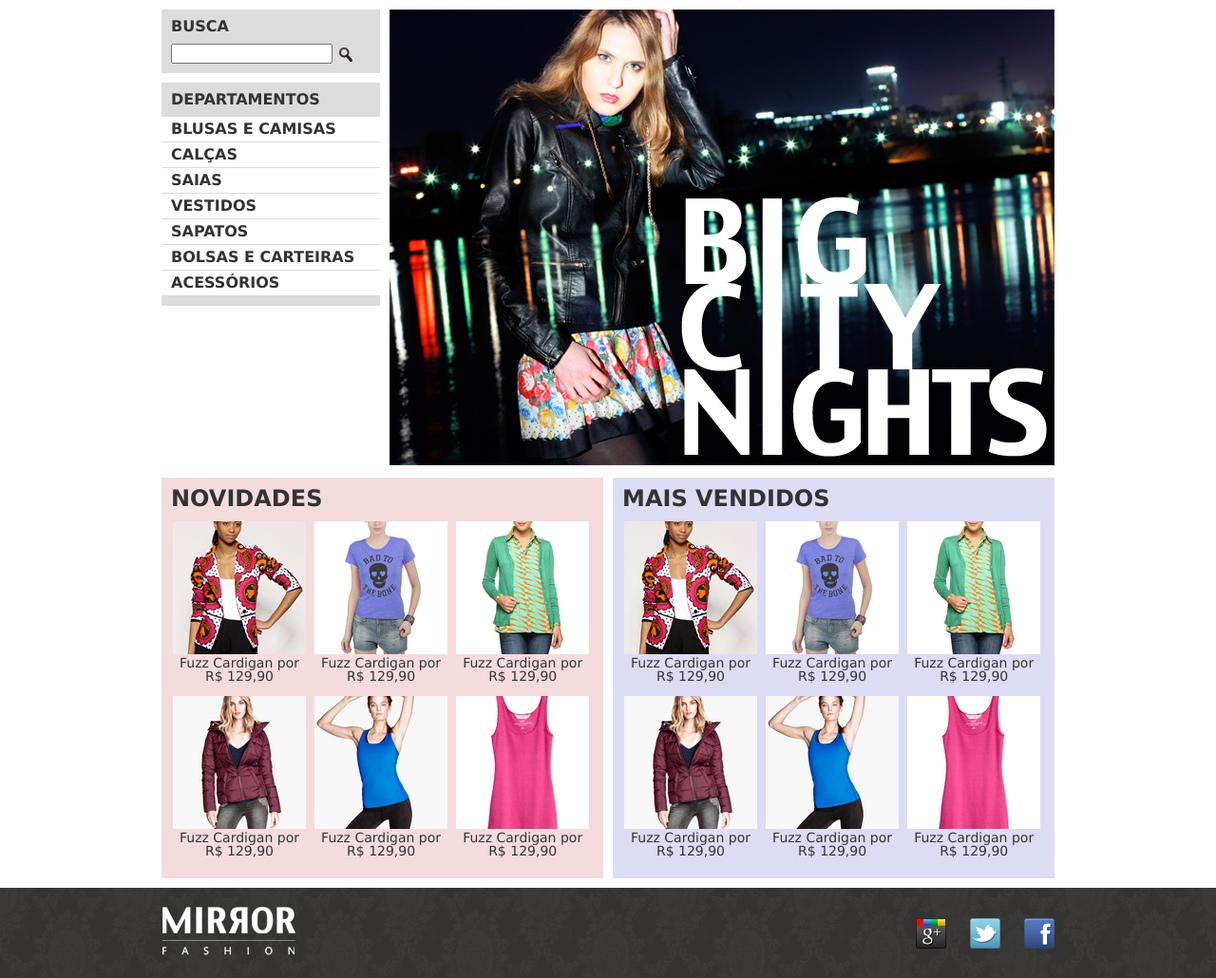
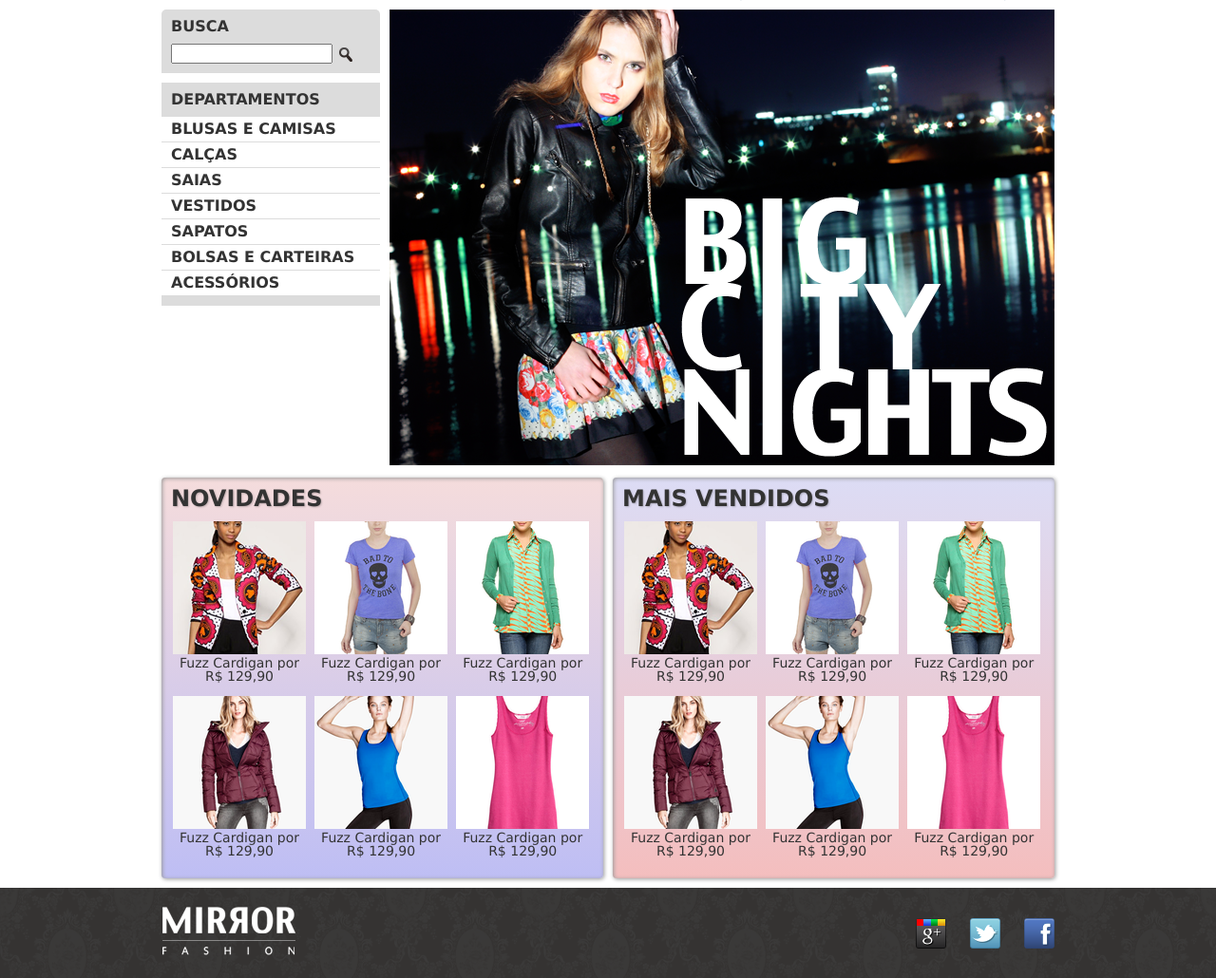
Before and after one commit to joaomelga/webmasters-course-20181, a PHP site: page / in a window 1280 px wide. Shown: the part 88-1118 px from the top of the page at 95% size. Run offline with PHP 8.4, Linux system fonts and the light colour scheme.

Commit message:
Ainda testando esse negócio de repositório GIT...

```diff
--- a/css/estilos.css
+++ b/css/estilos.css
@@ -74,6 +74,12 @@ body {
 	color: #333333;
 }
 
+.busca
+{
+	border-top-left-radius: 5px;
+	border-top-right-radius: 5px;
+}
+
 .busca input {
 	vertical-align: middle;
 }
@@ -94,18 +100,25 @@ body {
 
 .novidades {
 	float: left;
-	background-color: #f5dcdc;
+
+	background: #f5dcdc;
+	background: linear-gradient(#f5dcdc, #bebef4);
 }
 
 .mais-vendidos {
 	float: right;
-	background-color: #dcdcf5
+
+	background: #dcdcf5;
+	background: linear-gradient(#dcdcf5, #f4bebe);
 }
 
 .painel {
 	margin: 10px 0;
 	padding: 10px;
 	width: 445px;
+
+	border-radius: 4px;
+	box-shadow: inset 1px 1px 4px #999, 1px 1px 4px #999;
 }
 
 	.painel li {
@@ -123,6 +136,7 @@ body {
 		text-transform: uppercase;
 
 		margin-bottom: 10px;
+		text-shadow: 1px 1px 2px rgba(0, 0, 0, 0.2);
 	}
 
 	.painel a{
```
Lines whose indentation alone changed are shown as unchanged.
